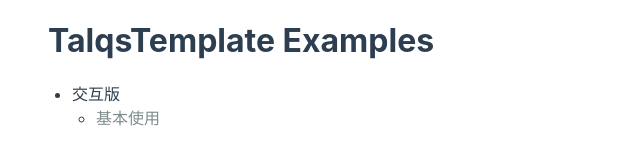
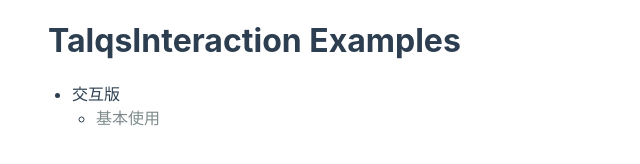
Before and after one commit to da-panggui/talqs-interaction, a website built with webpack: page examples/index.html in a window 1280 px wide. Shown: the whole page, without its empty margins (0-640 px from the left). Built offline with nearby package versions, Linux system fonts and the light colour scheme.

Commit message:
update demo

```diff
--- a/examples/index.html
+++ b/examples/index.html
@@ -29,7 +29,7 @@
 </head>
 
 <body>
-    <h1>TalqsTemplate Examples</h1>
+    <h1>TalqsInteraction Examples</h1>
     <ul>
         <li>
             交互版
```
